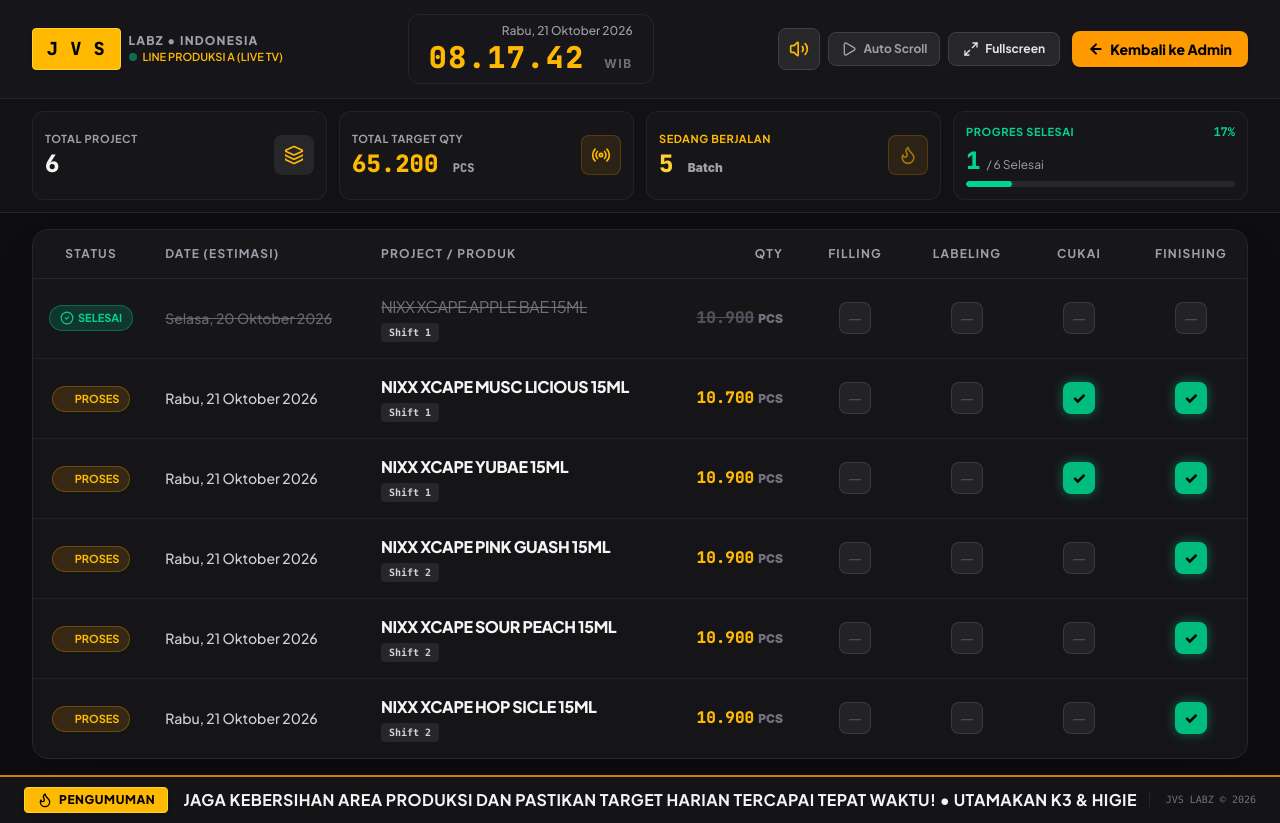
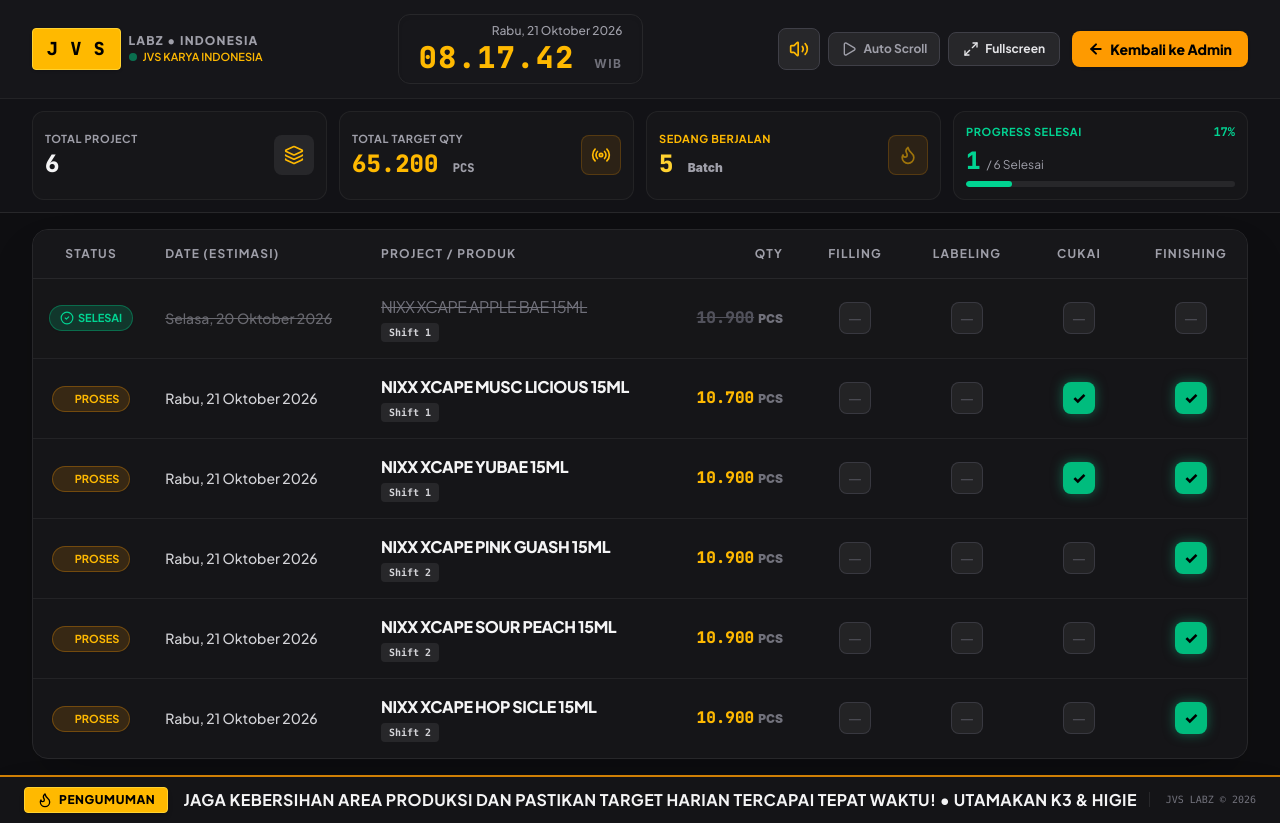
Before and after one commit to yantoparm/MasterScheduleJKI, a React (Vite) app: page / in a window 1280 px wide. Both pictures are taken after a click on the button "Lihat layar TV". Built offline with nearby package versions, Linux system fonts and the light colour scheme.

Commit message:
Update TvDisplayView.tsx

```diff
--- a/src/components/TvDisplayView.tsx
+++ b/src/components/TvDisplayView.tsx
@@ -176,7 +176,7 @@
               </span>
               <span className="text-[11px] text-amber-400 font-semibold flex items-center gap-1.5">
                 <span className="w-2 h-2 rounded-full bg-emerald-500 animate-pulse" />
-                LINE PRODUKSI A (LIVE TV)
+                JVS KARYA INDONESIA
               </span>
             </div>
           </div>
@@ -295,7 +295,7 @@
           {/* Card 4: Selesai & Progress Bar */}
           <div className="bg-zinc-900/80 border border-zinc-800/80 p-3 rounded-xl flex flex-col justify-between">
             <div className="flex items-center justify-between">
-              <p className="text-[11px] font-bold uppercase tracking-wider text-emerald-400">Progres Selesai</p>
+              <p className="text-[11px] font-bold uppercase tracking-wider text-emerald-400">Progress Selesai</p>
               <span className="text-xs font-mono-num font-bold text-emerald-400">{completionRate}%</span>
             </div>
             <div className="flex items-baseline gap-1.5 mt-1">
```
